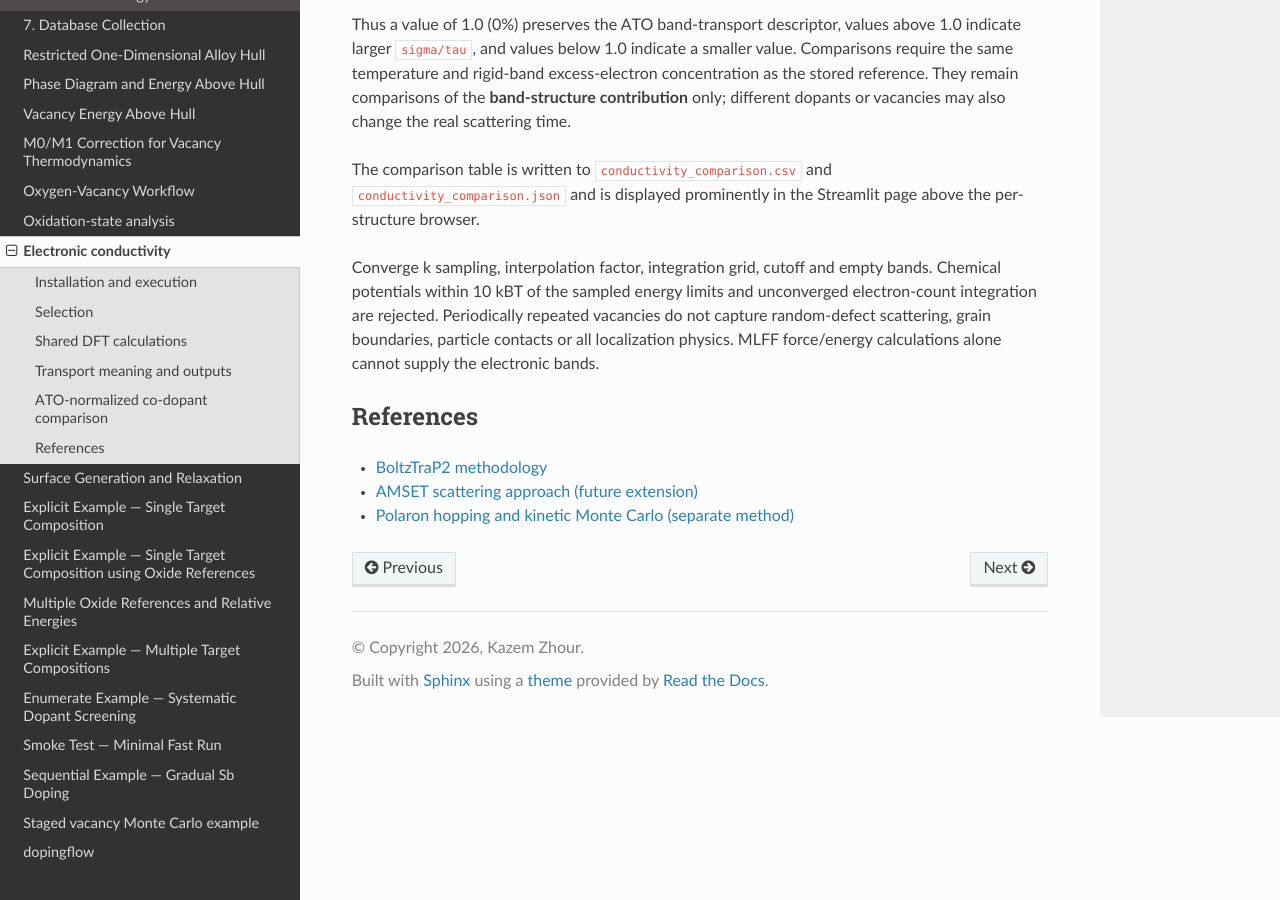
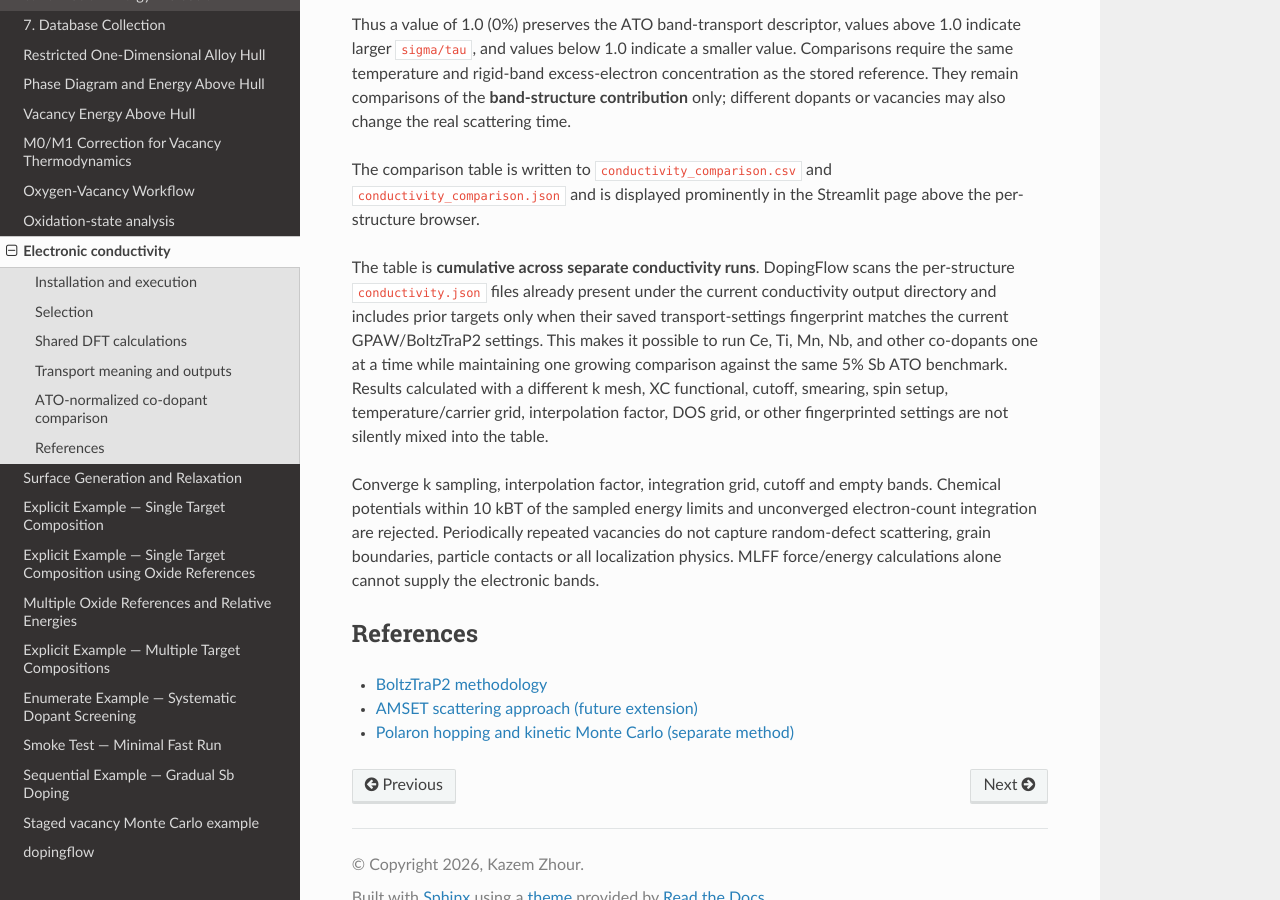
Before and after one commit to KazemZh/dopingflow, a Sphinx documentation site: the page built from docs/source/methods/conductivity.rst, in a window 1280 px wide and 900 px high, scrolled down 5188 px. Built offline with Sphinx 7.4.7 and the Read the Docs theme 3.1.0, drawn with Linux system fonts in a browser that asks for light colours.

Commit message:
Document cumulative ATO comparison across separate runs

```diff
--- a/docs/source/methods/conductivity.rst
+++ b/docs/source/methods/conductivity.rst
@@ -241,6 +241,16 @@ The comparison table is written to
 ``conductivity_comparison.csv`` and ``conductivity_comparison.json`` and is
 displayed prominently in the Streamlit page above the per-structure browser.
 
+The table is **cumulative across separate conductivity runs**. DopingFlow scans
+the per-structure ``conductivity.json`` files already present under the current
+conductivity output directory and includes prior targets only when their saved
+transport-settings fingerprint matches the current GPAW/BoltzTraP2 settings.
+This makes it possible to run Ce, Ti, Mn, Nb, and other co-dopants one at a time
+while maintaining one growing comparison against the same 5% Sb ATO benchmark.
+Results calculated with a different k mesh, XC functional, cutoff, smearing,
+spin setup, temperature/carrier grid, interpolation factor, DOS grid, or other
+fingerprinted settings are not silently mixed into the table.
+
 Converge k sampling, interpolation factor, integration grid, cutoff and empty
 bands. Chemical potentials within 10 kBT of the sampled energy limits and
 unconverged electron-count integration are rejected. Periodically repeated
```
